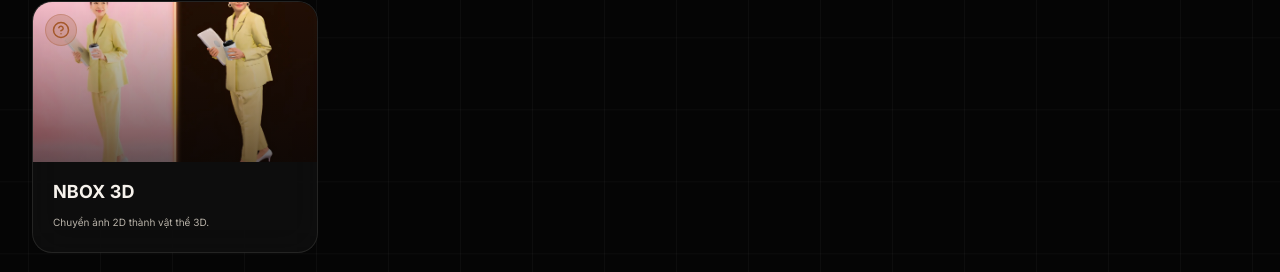
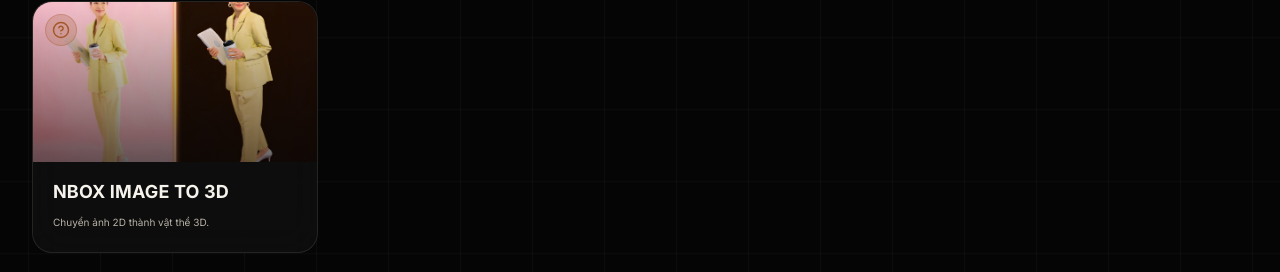
Before and after one commit to infonboxvisual-dot/NBOX_AI_LANDING_WEB, a React (Vite) app: page /workspace in a window 1280 px wide. Shown: the part 1270-1542 px from the top of the page. Built offline with nearby package versions, Linux system fonts and the light colour scheme; no server answers.

Commit message:
Update title for NBOX 3D app in Workspace component

```diff
--- a/src/pages/Workspace.tsx
+++ b/src/pages/Workspace.tsx
@@ -59,7 +59,7 @@
     { kind: 'app', id: 'app10', title: 'NBOX RENDERING SYNC', descKey: 'workspace.app10.desc', icon: 'sync', image: '/app/render-sync.webp', youtubeUrl: '', accessUrl: 'https://render-sync.nboxai.io/' },
     { kind: 'app', id: 'app11', title: 'NBOX UPSCALE', descKey: 'workspace.app11.desc', icon: 'zoom_in', image: '/app/upscale.webp', youtubeUrl: '', accessUrl: 'https://upscale.nboxai.io/' },
     { kind: 'app', id: 'app12', title: 'NBOX MATERIAL', descKey: 'workspace.app12.desc', icon: 'grid_view', image: '/app/material.webp', youtubeUrl: '', accessUrl: 'https://material.nboxai.io/' },
-    { kind: 'app', id: 'app13', title: 'NBOX 3D', descKey: 'workspace.app13.desc', icon: 'deployed_code', image: '/app/image-to-3d.webp', youtubeUrl: '', accessUrl: 'https://image-to-3d.nboxai.io/' },
+    { kind: 'app', id: 'app13', title: 'NBOX IMAGE TO 3D', descKey: 'workspace.app13.desc', icon: 'deployed_code', image: '/app/image-to-3d.webp', youtubeUrl: '', accessUrl: 'https://image-to-3d.nboxai.io/' },
   ];
 
   const tools: ToolItem[] = [
```
